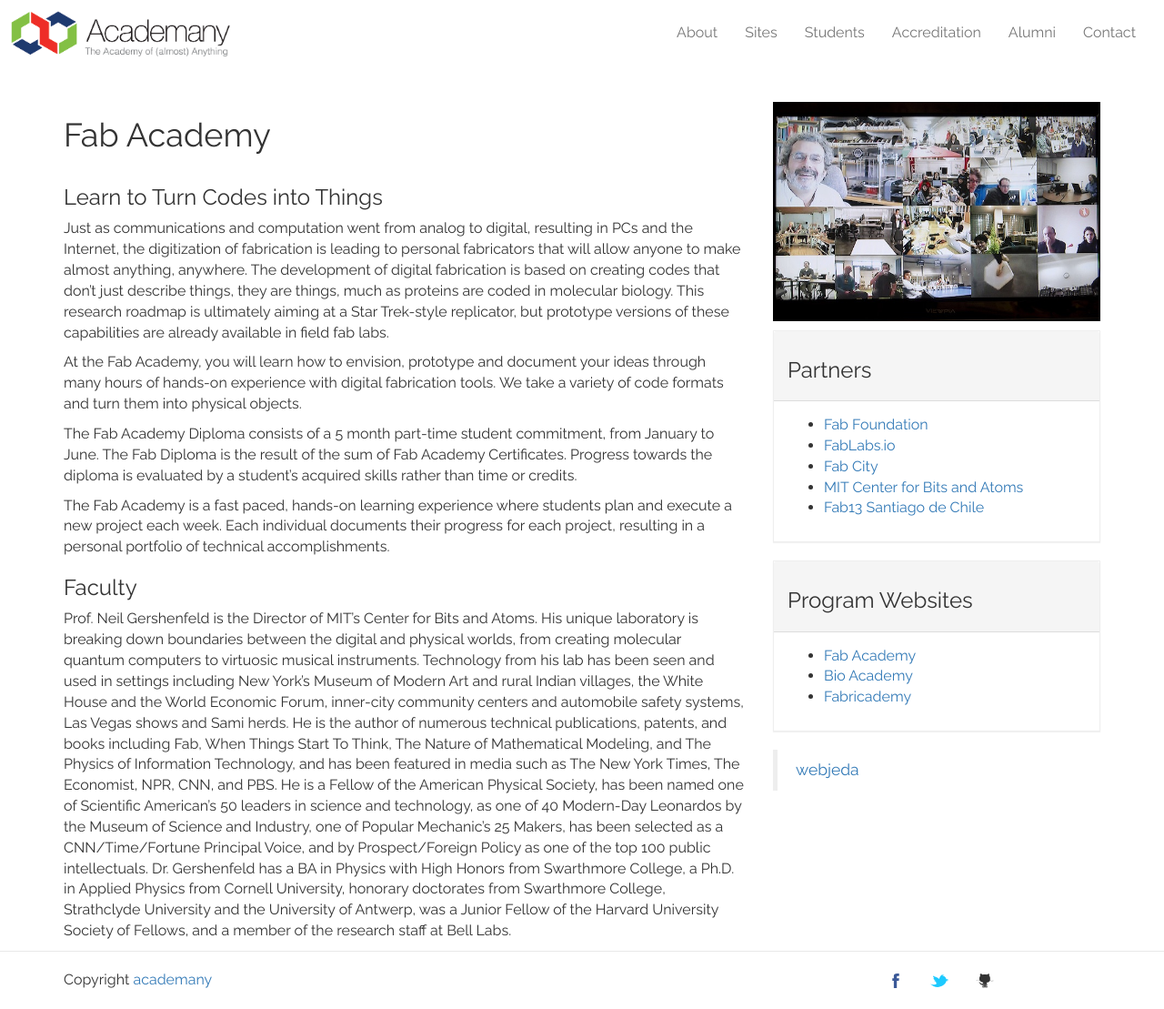
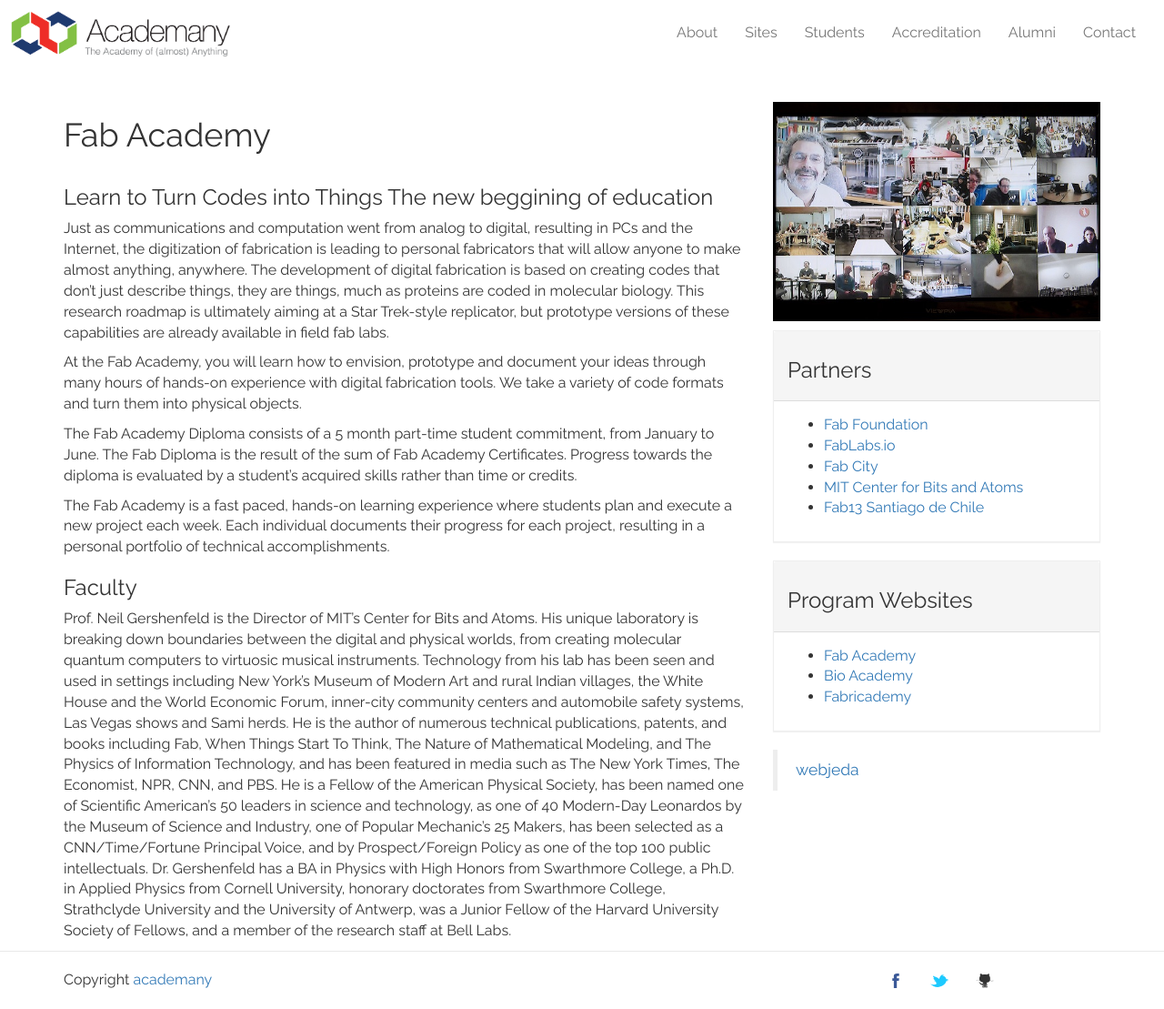
Before and after one commit to eltercerlugar/academany, a Jekyll site: the page built from _posts/2017-04-21-fabacademy.md, in a window 1280 px wide. Shown: the whole page at 91% size. Built offline with Jekyll 4.4.1, drawn with Linux system fonts in a browser that asks for light colours.

Commit message:
Update 2017-04-21-fabacademy.md

```diff
--- a/_posts/2017-04-21-fabacademy.md
+++ b/_posts/2017-04-21-fabacademy.md
@@ -4,7 +4,7 @@
 img: fabacademy.jpg
 ---
 
-### Learn to Turn Codes into Things
+### Learn to Turn Codes into Things   The new beggining of education
 
 Just as communications and computation went from analog to digital, resulting in PCs and the Internet, the digitization of fabrication is leading to personal fabricators that will allow anyone to make almost anything, anywhere. The development of digital fabrication is based on creating codes that don’t just describe things, they are things, much as proteins are coded in molecular biology. This research roadmap is ultimately aiming at a Star Trek-style replicator, but prototype versions of these capabilities are already available in field fab labs.
 
```
